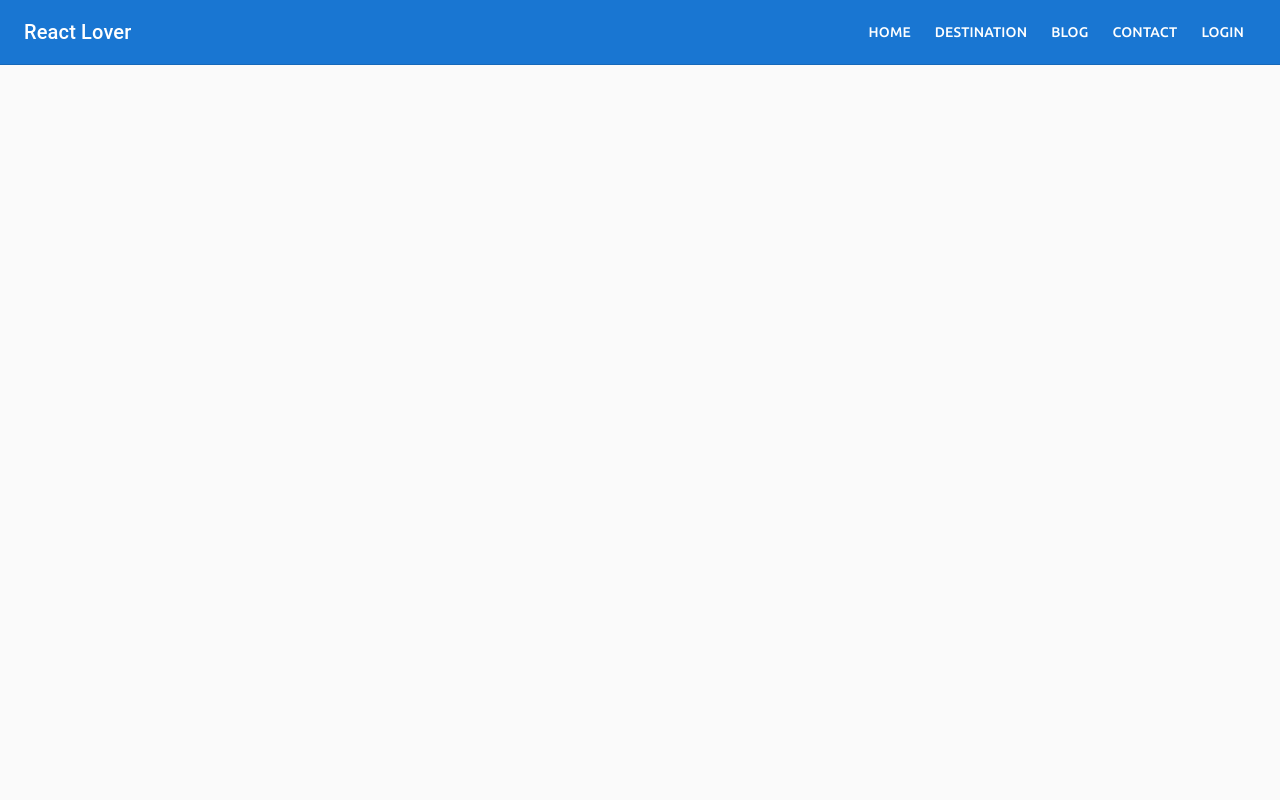
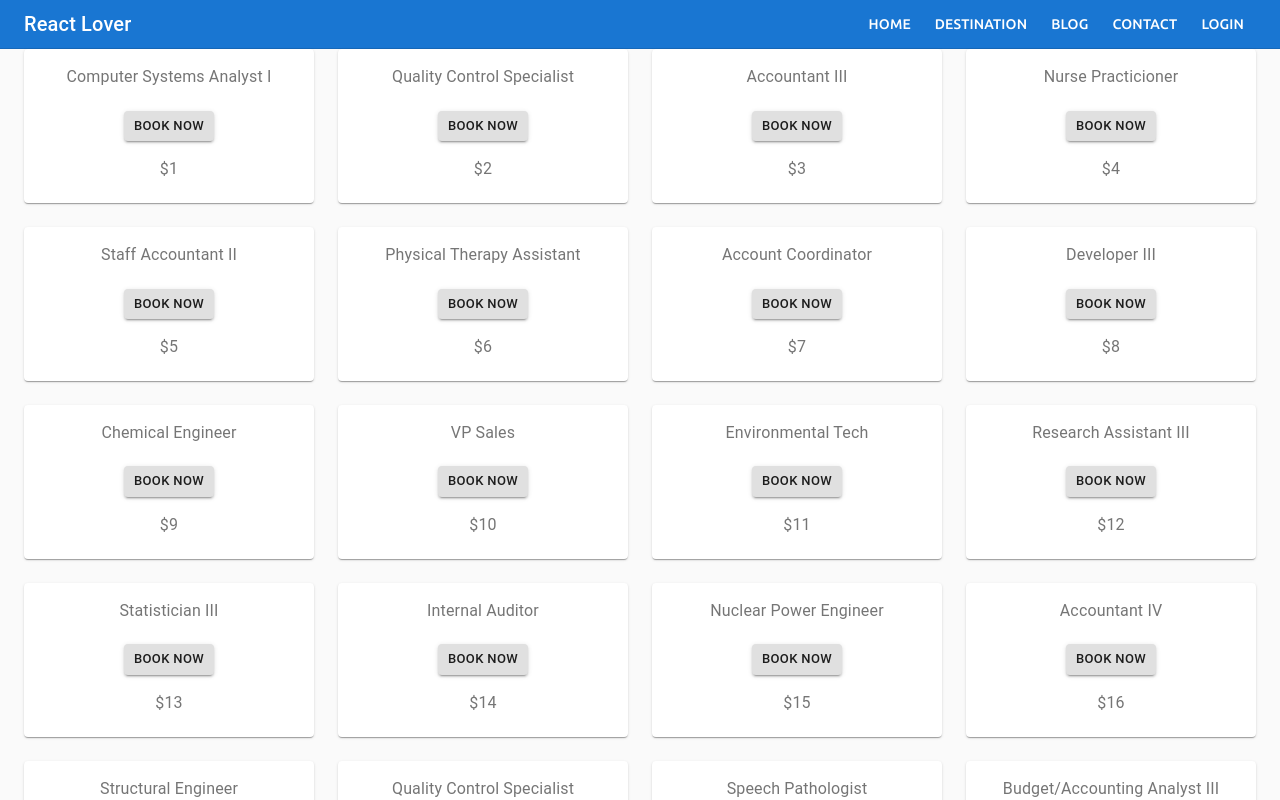
Before and after one commit to arswe-pro/Train-E-Ticket, a React (Create React App) app: page / in a window 1280 px wide. Shown: the top 800 px of the page. Built offline with nearby package versions, Linux system fonts and the light colour scheme.

Commit message:
FakeData Added

```diff
--- /dev/null
+++ b/src/Components/AllCard/AllCard.jsx
@@ -0,0 +1,23 @@
+import { Container, Grid } from '@material-ui/core';
+import React, { useEffect, useState } from 'react';
+import Item from './Item/Item';
+import FakeDate from '../../FakeData/FakeData.json'
+
+const AllCard = () => {
+
+    const [items, setItems] = useState(FakeDate)
+
+    useEffect(() => {
+        setItems(items)
+    }, [items])
+
+    return (
+        <Container maxWidth="lg">
+            <Grid container spacing={3}>
+                {items && items.map(item => <Item item={item} key={item.id} />)}
+            </Grid>
+        </Container>
+    );
+};
+
+export default AllCard;
--- /dev/null
+++ b/src/Components/AllCard/Item/Item.jsx
@@ -0,0 +1,26 @@
+import { Button, Grid, Paper, Typography } from '@material-ui/core';
+import React from 'react';
+import useStyles from '../../Style/Style';
+import AttachMoneyIcon from '@material-ui/icons/AttachMoney';
+
+const Item = ({ item }) => {
+    const classes = useStyles();
+    const { title, price } = item
+    return (
+        <>
+            <Grid item xs={12} sm={6} md={4} lg={3}>
+                <Paper className={classes.paper}>
+                    <Typography color="textSecondary" gutterBottom>
+                        {title}
+                    </Typography>
+                    <Button className={classes.btn} size="small" variant="contained" >Book Now</Button>
+                    <Typography color="textSecondary" gutterBottom>
+                        ${price}
+                    </Typography>
+                </Paper>
+            </Grid>
+        </>
+    );
+};
+
+export default Item;
--- a/src/Components/Header/Header.jsx
+++ b/src/Components/Header/Header.jsx
@@ -10,7 +10,7 @@ const Header = () => {
         <div className={classes.root} >
             <CssBaseline />
             <AppBar position="static" elevation={0} className={classes.appBar}>
-                <Toolbar className={classes.toolbar}>
+                <Toolbar variant="dense" className={classes.toolbar}>
                     <Typography variant="h6" color="inherit" noWrap className={classes.toolbarTitle}>
                         React Lover
                     </Typography>
--- a/src/Components/Home/Home.jsx
+++ b/src/Components/Home/Home.jsx
@@ -1,10 +1,14 @@
 import React from 'react';
+import AllCard from '../AllCard/AllCard';
+import Footer from '../Footer/Footer';
 import Header from '../Header/Header';
 
 const Home = () => {
     return (
         <div>
             <Header />
+            <AllCard />
+            <Footer />
         </div>
     );
 };
--- a/src/Components/Style/Style.jsx
+++ b/src/Components/Style/Style.jsx
@@ -2,13 +2,8 @@ import { makeStyles } from '@material-ui/core/styles';
 
 const useStyles = makeStyles((theme) => ({
     root: {
-
+        flexGrow: 1,
     },
-
-    container: {
-        margin: '0 auto'
-    },
-
     NoMatch: {
         textAlign: 'center',
     },
@@ -31,6 +26,15 @@ const useStyles = makeStyles((theme) => ({
         textTransform: 'uppercase',
         color: '#fff',
     },
+    paper: {
+        padding: theme.spacing(2),
+        textAlign: 'center',
+        color: theme.palette.text.secondary,
+    },
+
+    btn: {
+        margin: '1rem 0',
+    },
 
 
 }));
--- a/src/FakeData/FakeData.json
+++ b/src/FakeData/FakeData.json
@@ -1,102 +1,142 @@
 [
     {
         "id": 1,
-        "title": "General Manager",
-        "price": 1
+        "title": "Computer Systems Analyst I",
+        "price": 1,
+        "img": "http://dummyimage.com/187x160.png/5fa2dd/ffffff",
+        "description": "Sed ante. Vivamus tortor. Duis mattis egestas metus. Aenean fermentum. Donec ut mauris eget massa tempor convallis. Nulla neque libero, convallis eget, eleifend luctus, ultricies eu, nibh."
     },
     {
         "id": 2,
-        "title": "Pharmacist",
-        "price": 2
+        "title": "Quality Control Specialist",
+        "price": 2,
+        "img": "http://dummyimage.com/211x112.png/dddddd/000000",
+        "description": "Donec dapibus. Duis at velit eu est congue elementum. In hac habitasse platea dictumst."
     },
     {
         "id": 3,
-        "title": "Editor",
-        "price": 3
+        "title": "Accountant III",
+        "price": 3,
+        "img": "http://dummyimage.com/104x210.bmp/cc0000/ffffff",
+        "description": "Sed sagittis. Nam congue, risus semper porta volutpat, quam pede lobortis ligula, sit amet eleifend pede libero quis orci. Nullam molestie nibh in lectus. Pellentesque at nulla. Suspendisse potenti."
     },
     {
         "id": 4,
-        "title": "GIS Technical Architect",
-        "price": 4
+        "title": "Nurse Practicioner",
+        "price": 4,
+        "img": "http://dummyimage.com/171x185.bmp/dddddd/000000",
+        "description": "Aenean lectus. Pellentesque eget nunc. Donec quis orci eget orci vehicula condimentum. Curabitur in libero ut massa volutpat convallis. Morbi odio odio, elementum eu, interdum eu, tincidunt in, leo. Maecenas pulvinar lobortis est. Phasellus sit amet erat. Nulla tempus. Vivamus in felis eu sapien cursus vestibulum."
     },
     {
         "id": 5,
-        "title": "Recruiter",
-        "price": 5
+        "title": "Staff Accountant II",
+        "price": 5,
+        "img": "http://dummyimage.com/194x209.png/5fa2dd/ffffff",
+        "description": "Nunc nisl. Duis bibendum, felis sed interdum venenatis, turpis enim blandit mi, in porttitor pede justo eu massa. Donec dapibus. Duis at velit eu est congue elementum."
     },
     {
         "id": 6,
-        "title": "Financial Analyst",
-        "price": 6
+        "title": "Physical Therapy Assistant",
+        "price": 6,
+        "img": "http://dummyimage.com/189x180.bmp/dddddd/000000",
+        "description": "Donec posuere metus vitae ipsum. Aliquam non mauris. Morbi non lectus. Aliquam sit amet diam in magna bibendum imperdiet. Nullam orci pede, venenatis non, sodales sed, tincidunt eu, felis. Fusce posuere felis sed lacus. Morbi sem mauris, laoreet ut, rhoncus aliquet, pulvinar sed, nisl. Nunc rhoncus dui vel sem. Sed sagittis. Nam congue, risus semper porta volutpat, quam pede lobortis ligula, sit amet eleifend pede libero quis orci."
     },
     {
         "id": 7,
-        "title": "Analog Circuit Design manager",
-        "price": 7
+        "title": "Account Coordinator",
+        "price": 7,
+        "img": "http://dummyimage.com/173x178.jpg/cc0000/ffffff",
+        "description": "Morbi non lectus. Aliquam sit amet diam in magna bibendum imperdiet."
     },
     {
         "id": 8,
-        "title": "Quality Control Specialist",
-        "price": 8
+        "title": "Developer III",
+        "price": 8,
+        "img": "http://dummyimage.com/230x119.bmp/dddddd/000000",
+        "description": "Cras in purus eu magna vulputate luctus. Cum sociis natoque penatibus et magnis dis parturient montes, nascetur ridiculus mus. Vivamus vestibulum sagittis sapien. Cum sociis natoque penatibus et magnis dis parturient montes, nascetur ridiculus mus. Etiam vel augue. Vestibulum rutrum rutrum neque. Aenean auctor gravida sem. Praesent id massa id nisl venenatis lacinia."
     },
     {
         "id": 9,
-        "title": "Desktop Support Technician",
-        "price": 9
+        "title": "Chemical Engineer",
+        "price": 9,
+        "img": "http://dummyimage.com/130x117.jpg/cc0000/ffffff",
+        "description": "In quis justo. Maecenas rhoncus aliquam lacus. Morbi quis tortor id nulla ultrices aliquet."
     },
     {
         "id": 10,
-        "title": "Help Desk Technician",
-        "price": 10
+        "title": "VP Sales",
+        "price": 10,
+        "img": "http://dummyimage.com/227x139.jpg/ff4444/ffffff",
+        "description": "Nulla justo. Aliquam quis turpis eget elit sodales scelerisque. Mauris sit amet eros. Suspendisse accumsan tortor quis turpis. Sed ante. Vivamus tortor. Duis mattis egestas metus. Aenean fermentum. Donec ut mauris eget massa tempor convallis. Nulla neque libero, convallis eget, eleifend luctus, ultricies eu, nibh."
     },
     {
         "id": 11,
-        "title": "VP Quality Control",
-        "price": 11
+        "title": "Environmental Tech",
+        "price": 11,
+        "img": "http://dummyimage.com/180x110.jpg/cc0000/ffffff",
+        "description": "Morbi odio odio, elementum eu, interdum eu, tincidunt in, leo. Maecenas pulvinar lobortis est. Phasellus sit amet erat. Nulla tempus. Vivamus in felis eu sapien cursus vestibulum. Proin eu mi. Nulla ac enim. In tempor, turpis nec euismod scelerisque, quam turpis adipiscing lorem, vitae mattis nibh ligula nec sem. Duis aliquam convallis nunc. Proin at turpis a pede posuere nonummy."
     },
     {
         "id": 12,
-        "title": "Safety Technician II",
-        "price": 12
+        "title": "Research Assistant III",
+        "price": 12,
+        "img": "http://dummyimage.com/244x188.jpg/cc0000/ffffff",
+        "description": "Morbi vestibulum, velit id pretium iaculis, diam erat fermentum justo, nec condimentum neque sapien placerat ante. Nulla justo. Aliquam quis turpis eget elit sodales scelerisque."
     },
     {
         "id": 13,
-        "title": "Safety Technician II",
-        "price": 13
+        "title": "Statistician III",
+        "price": 13,
+        "img": "http://dummyimage.com/198x103.png/dddddd/000000",
+        "description": "Vestibulum ante ipsum primis in faucibus orci luctus et ultrices posuere cubilia Curae; Mauris viverra diam vitae quam. Suspendisse potenti. Nullam porttitor lacus at turpis. Donec posuere metus vitae ipsum. Aliquam non mauris. Morbi non lectus. Aliquam sit amet diam in magna bibendum imperdiet."
     },
     {
         "id": 14,
-        "title": "Assistant Manager",
-        "price": 14
+        "title": "Internal Auditor",
+        "price": 14,
+        "img": "http://dummyimage.com/188x246.jpg/5fa2dd/ffffff",
+        "description": "Integer ac leo. Pellentesque ultrices mattis odio. Donec vitae nisi. Nam ultrices, libero non mattis pulvinar, nulla pede ullamcorper augue, a suscipit nulla elit ac nulla. Sed vel enim sit amet nunc viverra dapibus."
     },
     {
         "id": 15,
-        "title": "Quality Engineer",
-        "price": 15
+        "title": "Nuclear Power Engineer",
+        "price": 15,
+        "img": "http://dummyimage.com/105x194.png/5fa2dd/ffffff",
+        "description": "Duis bibendum. Morbi non quam nec dui luctus rutrum. Nulla tellus. In sagittis dui vel nisl."
     },
     {
         "id": 16,
-        "title": "Administrative Officer",
-        "price": 16
+        "title": "Accountant IV",
+        "price": 16,
+        "img": "http://dummyimage.com/227x224.bmp/ff4444/ffffff",
+        "description": "Nam ultrices, libero non mattis pulvinar, nulla pede ullamcorper augue, a suscipit nulla elit ac nulla. Sed vel enim sit amet nunc viverra dapibus. Nulla suscipit ligula in lacus."
     },
     {
         "id": 17,
-        "title": "Research Associate",
-        "price": 17
+        "title": "Structural Engineer",
+        "price": 17,
+        "img": "http://dummyimage.com/206x130.bmp/cc0000/ffffff",
+        "description": "Fusce posuere felis sed lacus. Morbi sem mauris, laoreet ut, rhoncus aliquet, pulvinar sed, nisl. Nunc rhoncus dui vel sem. Sed sagittis."
     },
     {
         "id": 18,
-        "title": "Teacher",
-        "price": 18
+        "title": "Quality Control Specialist",
+        "price": 18,
+        "img": "http://dummyimage.com/118x154.png/ff4444/ffffff",
+        "description": "Curabitur in libero ut massa volutpat convallis. Morbi odio odio, elementum eu, interdum eu, tincidunt in, leo. Maecenas pulvinar lobortis est. Phasellus sit amet erat. Nulla tempus."
     },
     {
         "id": 19,
-        "title": "VP Marketing",
-        "price": 19
+        "title": "Speech Pathologist",
+        "price": 19,
+        "img": "http://dummyimage.com/160x185.bmp/5fa2dd/ffffff",
+        "description": "Integer non velit. Donec diam neque, vestibulum eget, vulputate ut, ultrices vel, augue. Vestibulum ante ipsum primis in faucibus orci luctus et ultrices posuere cubilia Curae; Donec pharetra, magna vestibulum aliquet ultrices, erat tortor sollicitudin mi, sit amet lobortis sapien sapien non mi. Integer ac neque. Duis bibendum. Morbi non quam nec dui luctus rutrum. Nulla tellus. In sagittis dui vel nisl. Duis ac nibh. Fusce lacus purus, aliquet at, feugiat non, pretium quis, lectus."
     },
     {
         "id": 20,
-        "title": "Speech Pathologist",
-        "price": 20
+        "title": "Budget/Accounting Analyst III",
+        "price": 20,
+        "img": "http://dummyimage.com/103x218.bmp/dddddd/000000",
+        "description": "Morbi vestibulum, velit id pretium iaculis, diam erat fermentum justo, nec condimentum neque sapien placerat ante. Nulla justo. Aliquam quis turpis eget elit sodales scelerisque. Mauris sit amet eros. Suspendisse accumsan tortor quis turpis. Sed ante. Vivamus tortor."
     }
 ]
```
Also changed, not shown: src/Components/Footer/Footer.jsx (+4 -3 lines), src/Components/Form/Login.jsx (+32 -8 lines).
